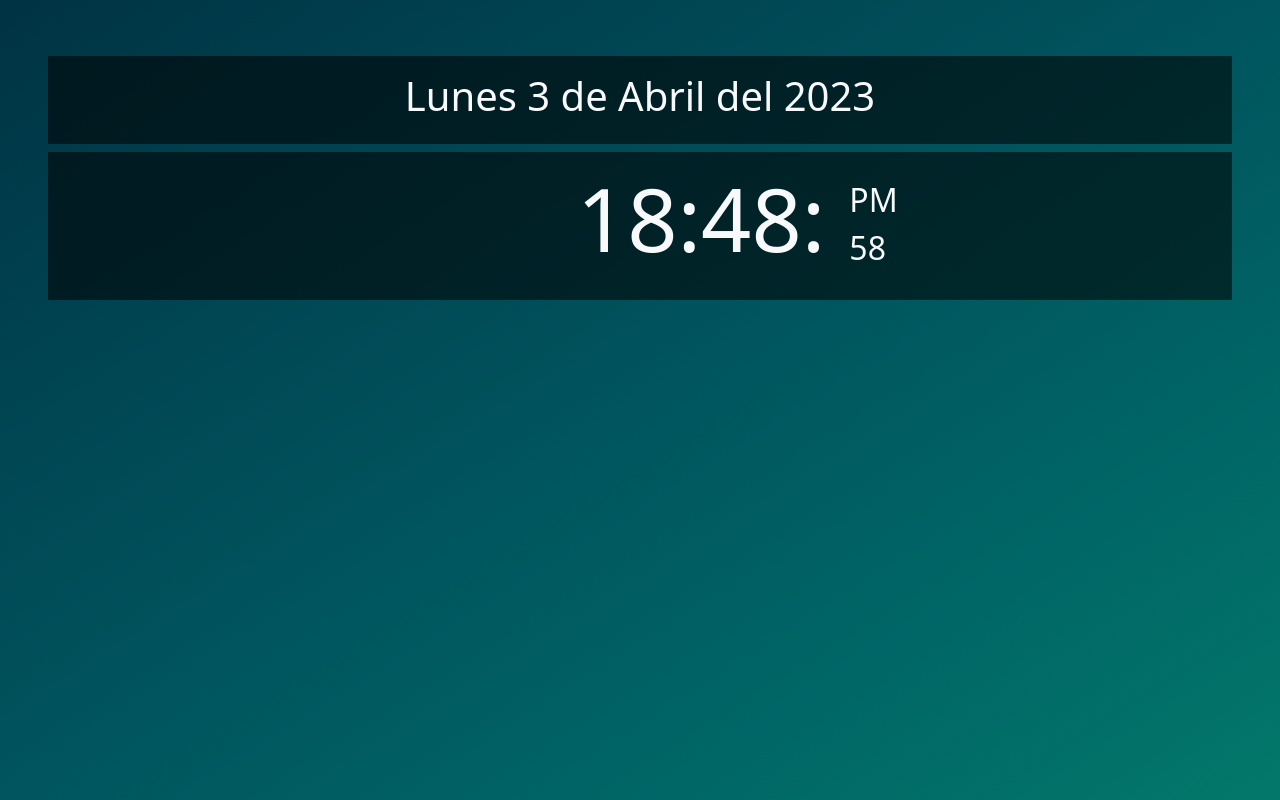
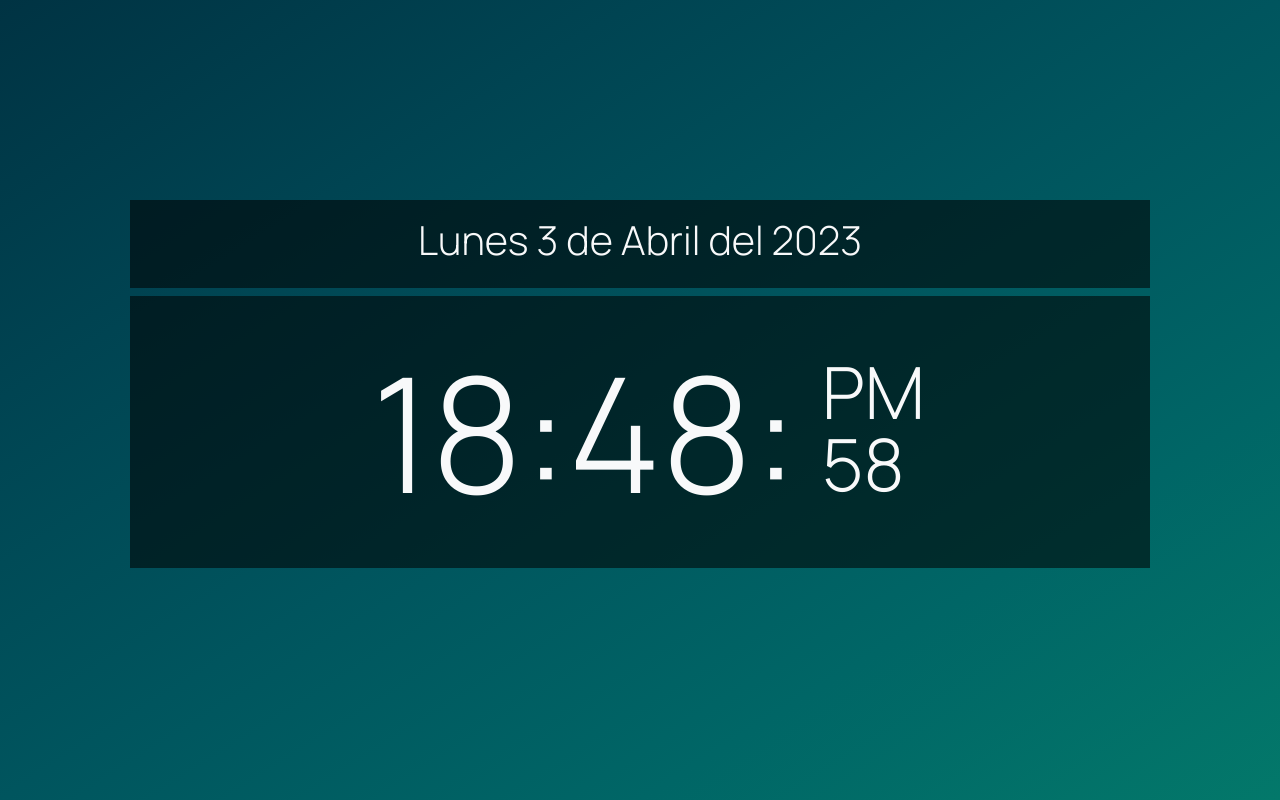
Before and after one commit to LeooQuipildor/Ejercicio4-Reloj, a plain HTML site: page index.html in a window 1280 px wide. Drawn offline with nearby package versions, Linux system fonts and the light colour scheme.

Commit message:
La pagina ya es responsive, falta unicamente la logica

```diff
--- a/css/style.css
+++ b/css/style.css
@@ -1,7 +1,10 @@
+@import url('https://fonts.googleapis.com/css2?family=Manrope:wght@300&display=swap');
+
 body {
     min-height: 100vh;
     display: flex;
     flex-direction: column;
+    font-family: 'Manrope', sans-serif;
 }
 
 main{
@@ -18,15 +21,41 @@ main{
 }
 
 .hour{
-    font-size: 5.5em;
+    font-size: 3.8em;
 }
 
-.pmSegundos{
+.pmSegundos p{
     font-size: 2em;
-    font-display: 10px;
+    height: 1em;
 }
 
 .pmSegundos p {
     padding: 0px;
     margin: 0px;
 }
+
+.contenido {
+    padding-top: 15%;
+}
+
+@media (min-width: 768px) and (max-width:991px) {
+    .hour{
+        font-size: 7.5em;
+    }
+    .pmSegundos p{
+        font-size: 3.5em;
+        height: 1em;
+        padding-top: 18px;
+    }
+}
+
+@media (min-width: 992px){
+    .hour{
+        font-size: 10em;
+    }
+    .pmSegundos p{
+        font-size: 4.5em;
+        height: 1em;
+        padding-top: 18px;
+    }
+}
--- a/index.html
+++ b/index.html
@@ -16,13 +16,13 @@
     <title>Reloj - Ejercicio 4</title>
   </head>
   <body>
-    <main class="">
-      <section class="text-center py-5 text-light">
+    <main>
+      <section class="text-center text-light container contenido">
         <article class="cuadroFecha mx-5 my-2 p-3">
           <h1>Lunes 3 de Abril del 2023</h1>
         </article>
         <article class="cuadroHora row mx-5">
-          <div class="col-8 hour text-end">
+          <div class="col-8 hour text-end pt-3">
             <p>18:48:</p>
           </div>
           <div class="col-4 pmSegundos text-start py-4">
@@ -31,7 +31,6 @@
           </div>
         </article>
       </section>
-
     </main>
     <script src="/js/app.js"></script>
     <script
```
